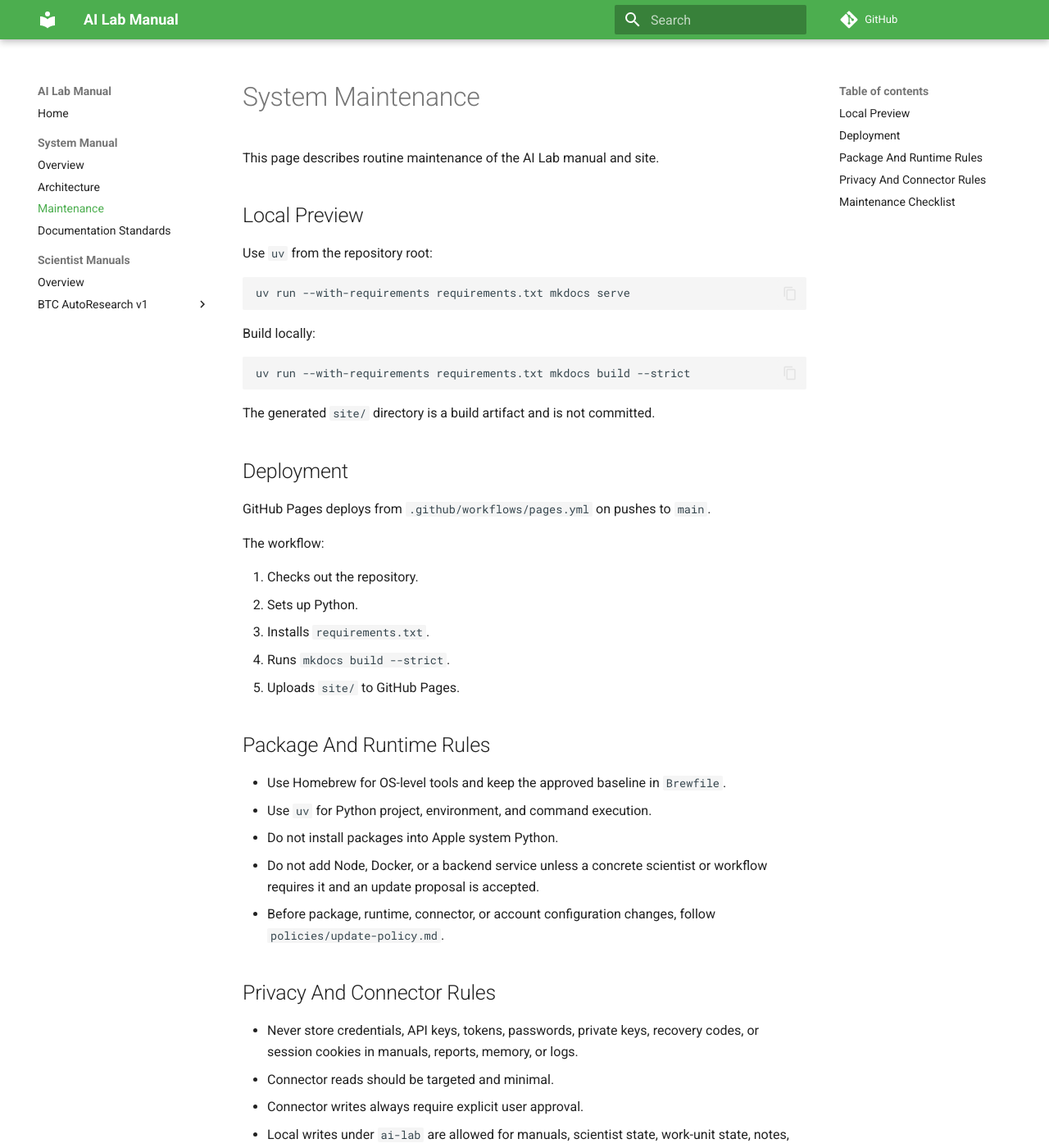
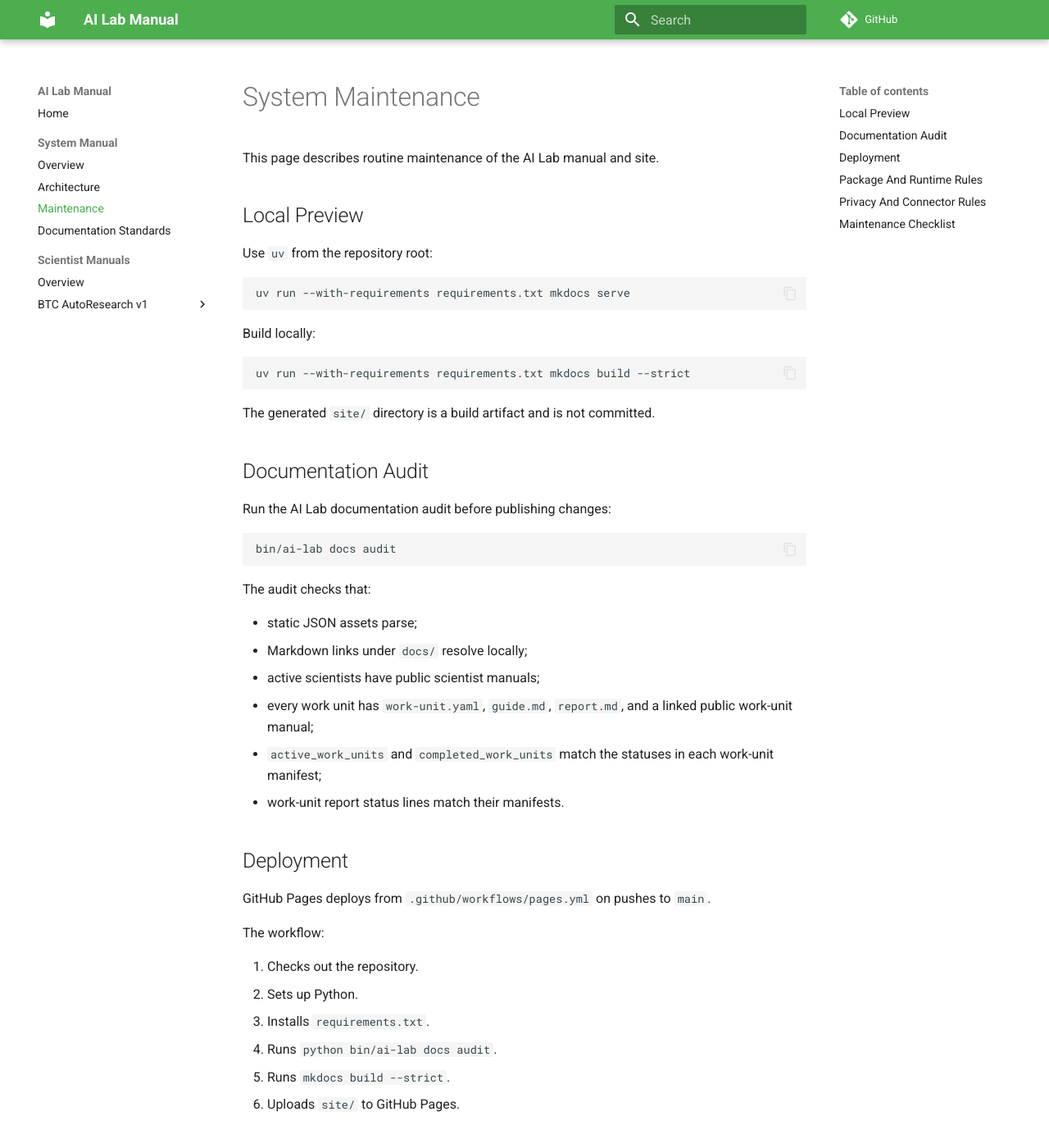
Before and after one commit to sungsoo-ahn/ai-lab, an MkDocs documentation site: the page built from docs/system/maintenance.md, in a window 1280 px wide and 1400 px high. Shown: the whole window at 82% size. Built offline with MkDocs 1.6.1 and Material for MkDocs 9.7.7, drawn with Linux system fonts in a browser that asks for light colours; a script that is not in the unit is left out; comment, search, counter and statistics services are not loaded; some of the changed text lies outside the part shown.

Commit message:
Add AI Lab docs audit workflow

````diff
--- a/docs/system/maintenance.md
+++ b/docs/system/maintenance.md
@@ -18,6 +18,23 @@ uv run --with-requirements requirements.txt mkdocs build --strict
 
 The generated `site/` directory is a build artifact and is not committed.
 
+## Documentation Audit
+
+Run the AI Lab documentation audit before publishing changes:
+
+```sh
+bin/ai-lab docs audit
+```
+
+The audit checks that:
+
+- static JSON assets parse;
+- Markdown links under `docs/` resolve locally;
+- active scientists have public scientist manuals;
+- every work unit has `work-unit.yaml`, `guide.md`, `report.md`, and a linked public work-unit manual;
+- `active_work_units` and `completed_work_units` match the statuses in each work-unit manifest;
+- work-unit report status lines match their manifests.
+
 ## Deployment
 
 GitHub Pages deploys from `.github/workflows/pages.yml` on pushes to `main`.
@@ -27,8 +44,9 @@ The workflow:
 1. Checks out the repository.
 2. Sets up Python.
 3. Installs `requirements.txt`.
-4. Runs `mkdocs build --strict`.
-5. Uploads `site/` to GitHub Pages.
+4. Runs `python bin/ai-lab docs audit`.
+5. Runs `mkdocs build --strict`.
+6. Uploads `site/` to GitHub Pages.
 
 ## Package And Runtime Rules
 
@@ -48,6 +66,7 @@ The workflow:
 ## Maintenance Checklist
 
 - Run `mkdocs build --strict` before committing site changes.
+- Run `bin/ai-lab docs audit` before committing system, scientist, work-unit, or public manual changes.
 - Confirm new manuals are linked from the relevant System or Scientist index. Work-unit manuals should be linked from their owning scientist manual instead of listed in the global navigation.
 - Confirm pages explain behavior and decisions directly instead of only pointing to implementation files.
 - Confirm implementation paths are accurate when used as provenance.
````
Also changed, not shown: README.md (+2 -0 lines), docs/system/documentation-standards.md (+12 -0 lines), logs/activity.md (+1 -0 lines), 2 other files.
